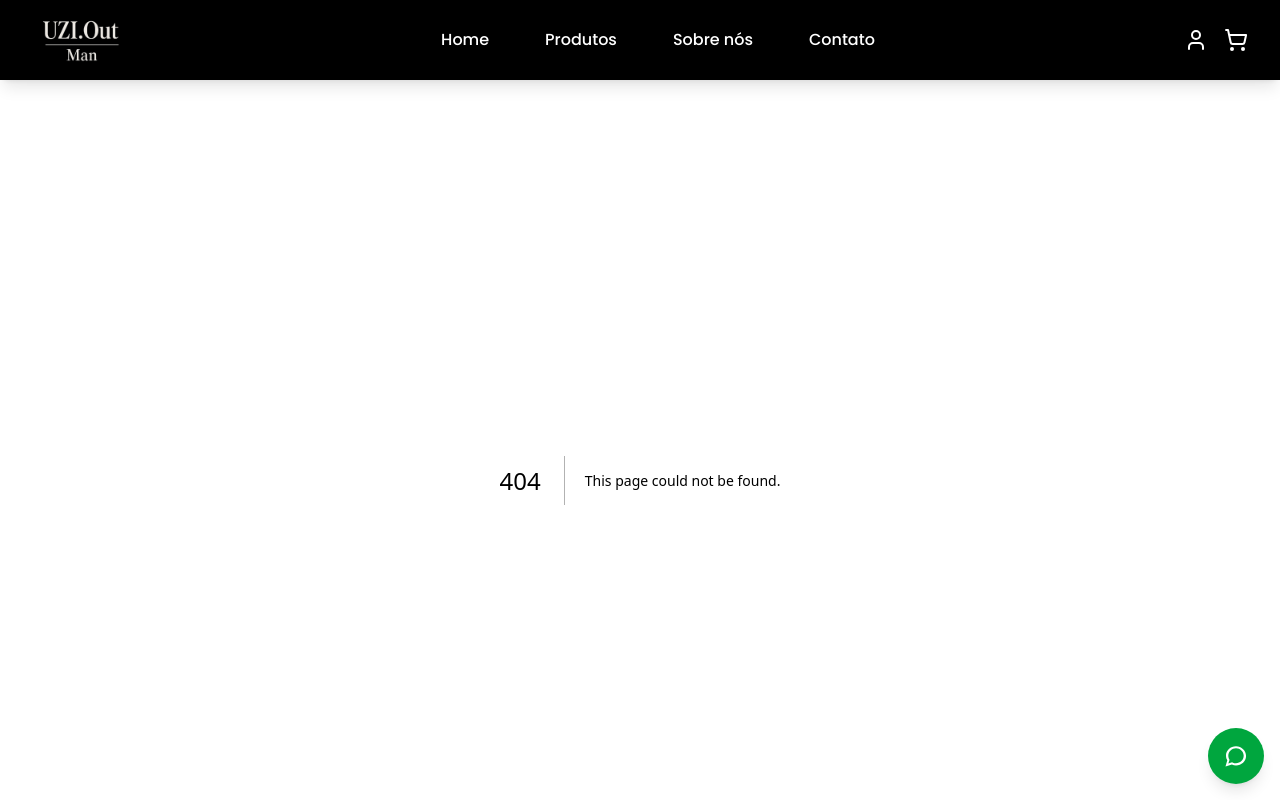
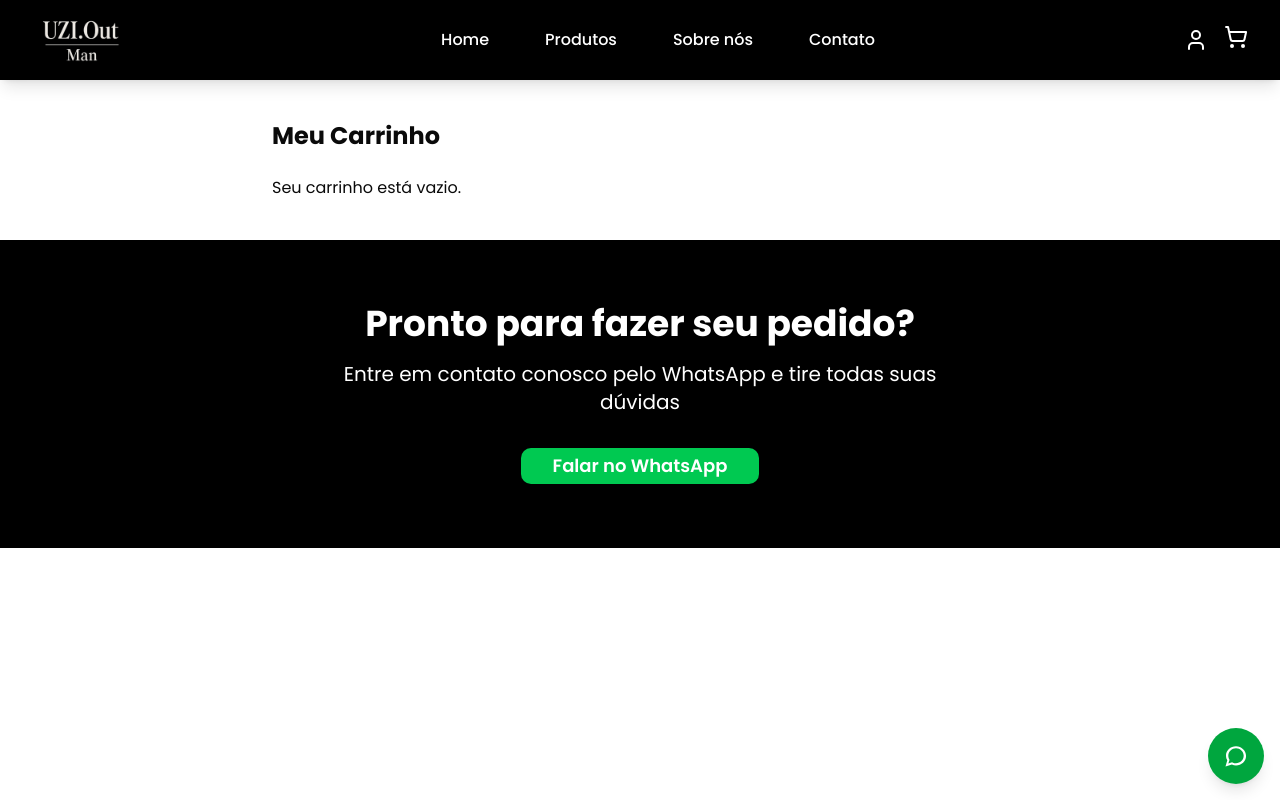
Before and after one commit to Muriiloo/ecommerce-tio, a Next.js app: page /carrinho in a window 1280 px wide. Before the commit this address had no page. Shown: the top 800 px of the page. Built offline with nearby package versions, Linux system fonts and the light colour scheme.

Commit message:
alter layouts and add minicart

```diff
--- a/src/app/admin/layout.tsx
+++ b/src/app/admin/layout.tsx
@@ -36,20 +36,28 @@ export default function AdminLayout({ children }: { children: ReactNode }) {
               {
                 href: "/admin/dashboard",
                 label: "Dashboard",
-                color: "blue-400",
+                color: "bg-blue-400",
               },
               {
                 href: "/admin/produtos",
                 label: "Produtos",
-                color: "green-400",
+                color: "bg-green-400",
               },
-              { href: "/admin/pedidos", label: "Pedidos", color: "orange-400" },
+              {
+                href: "/admin/pedidos",
+                label: "Pedidos",
+                color: "bg-orange-400"
+              },
               {
                 href: "/admin/usuarios",
                 label: "Usuários",
-                color: "purple-400",
+                color: "bg-purple-400",
               },
-              { href: "/", label: "Voltar ao site", color: "red-400" },
+              {
+                href: "/",
+                label: "Voltar ao site",
+                color: "bg-red-400"
+              },
             ].map(({ href, label, color }) => (
               <Link
                 key={label}
@@ -57,7 +65,7 @@ export default function AdminLayout({ children }: { children: ReactNode }) {
                 className="flex items-center px-4 py-3 rounded-lg text-gray-300 hover:text-white hover:bg-gray-700/50 transition-all duration-200 font-medium group"
               >
                 <span
-                  className={`w-2 h-2 bg-${color} rounded-full mr-3 opacity-0 group-hover:opacity-100 transition-opacity duration-200`}
+                  className={`w-2 h-2 ${color} rounded-full mr-3 opacity-0 group-hover:opacity-100 transition-opacity duration-200`}
                 />
                 {label}
               </Link>
--- /dev/null
+++ b/src/app/carrinho/page.tsx
@@ -0,0 +1,72 @@
+"use client";
+
+import { useCart } from "@/context/cartContext";
+
+const CarrinhoPage = () => {
+  const { cart, removeFromCart, increaseQty, decreaseQty, clearCart } = useCart();
+
+  const total = cart.reduce((sum, item) => sum + item.price * item.quantity, 0);
+
+  return (
+    <div className="max-w-3xl mx-auto py-10 px-4">
+      <h1 className="text-2xl font-bold mb-6">Meu Carrinho</h1>
+
+      {cart.length === 0 ? (
+        <p>Seu carrinho está vazio.</p>
+      ) : (
+        <>
+          <ul className="space-y-4">
+            {cart.map((item) => (
+              <li
+                key={item.id}
+                className="flex justify-between items-center border-b pb-4"
+              >
+                <div>
+                  <h2 className="font-semibold">{item.name}</h2>
+                  <p className="text-sm text-gray-600">
+                    {item.quantity}x R${item.price.toFixed(2)}
+                  </p>
+                  <div className="flex gap-2 mt-1">
+                    <button
+                      onClick={() => decreaseQty(item.id)}
+                      className="px-2 py-1 bg-gray-200 rounded"
+                    >
+                      -
+                    </button>
+                    <button
+                      onClick={() => increaseQty(item.id)}
+                      className="px-2 py-1 bg-gray-200 rounded"
+                    >
+                      +
+                    </button>
+                  </div>
+                </div>
+                <button
+                  onClick={() => removeFromCart(item.id)}
+                  className="text-red-600"
+                >
+                  Remover
+                </button>
+              </li>
+            ))}
+          </ul>
+
+          <div className="mt-6">
+            <p className="text-xl font-bold">Total: R${total.toFixed(2)}</p>
+            <button
+              onClick={clearCart}
+              className="mt-2 text-sm text-red-600 underline"
+            >
+              Limpar carrinho
+            </button>
+            <button className="block w-full mt-4 bg-black text-white py-2 rounded hover:bg-gray-800 transition">
+              Prosseguir com Pagamento
+            </button>
+          </div>
+        </>
+      )}
+    </div>
+  );
+};
+
+export default CarrinhoPage;
--- a/src/app/layout.tsx
+++ b/src/app/layout.tsx
@@ -6,6 +6,7 @@ import WhatsappButton from "@/components/whatsappButton";
 import Header from "@/components/header";
 import Footer from "@/components/footer";
 import { usePathname } from "next/navigation";
+import { CartProvider } from "@/context/cartContext";
 
 const poppins = Poppins({
   weight: ["100", "200", "300", "400", "500", "600", "700", "800", "900"],
@@ -23,10 +24,12 @@ export default function RootLayout({
   return (
     <html lang="en">
       <body className={`${poppins.className} antialiased`}>
-        {!isAdmin && <WhatsappButton />}
-        {!isAdmin && <Header />}
-        {children}
-        {!isAdmin && <Footer />}
+        <CartProvider>
+          {!isAdmin && <WhatsappButton />}
+          {!isAdmin && <Header />}
+          {children}
+          {!isAdmin && <Footer />}
+        </CartProvider>
       </body>
     </html>
   );
--- a/src/components/header.tsx
+++ b/src/components/header.tsx
@@ -1,4 +1,6 @@
 "use client";
+
+import MiniCart from "./miniCart";
 
 import Link from "next/link";
 import {
@@ -7,7 +9,6 @@ import {
   MessageCircle,
   Phone,
   ShoppingBasket,
-  ShoppingCart,
   User,
 } from "lucide-react";
 
@@ -71,7 +72,7 @@ const Header = () => {
 
           <div className="hidden md:flex items-center gap-4">
             <DropdownHeader icone={<User size={24} className="text-white" />} />
-            <ShoppingCart size={24} className="text-white " />
+            <MiniCart />
           </div>
 
           {/* Menu Mobile */}
--- /dev/null
+++ b/src/components/miniCart.tsx
@@ -0,0 +1,90 @@
+"use client";
+
+import { useCart } from "@/context/cartContext";
+import Link from "next/link";
+import { ShoppingCart, X } from "lucide-react";
+import { useState } from "react";
+
+const MiniCart = () => {
+  const { cart, removeFromCart, increaseQty, decreaseQty } = useCart();
+  const [isOpen, setIsOpen] = useState(false);
+
+  const total = cart.reduce((sum, item) => sum + item.price * item.quantity, 0);
+
+  return (
+    <div className="relative">
+      <button onClick={() => setIsOpen(!isOpen)}>
+        <ShoppingCart className="text-white" size={24} />
+        {cart.length > 0 && (
+          <span className="absolute -top-2 -right-2 bg-red-600 text-white text-xs w-5 h-5 rounded-full flex items-center justify-center">
+            {cart.length}
+          </span>
+        )}
+      </button>
+
+      {isOpen && (
+        <div
+          className="absolute right-0 mt-2 w-80 bg-white text-black rounded-lg shadow-lg z-50 p-4
+                     animate-fade-in"
+        >
+          <div className="flex justify-between items-center mb-2">
+            <h2 className="font-bold text-lg">Minha Sacola</h2>
+            <button onClick={() => setIsOpen(false)}>
+              <X size={20} />
+            </button>
+          </div>
+
+          {cart.length === 0 ? (
+            <p className="text-center py-8">Seu carrinho está vazio.</p>
+          ) : (
+            <ul className="space-y-3 max-h-64 overflow-y-auto">
+              {cart.map((item) => (
+                <li key={item.id} className="flex justify-between items-center">
+                  <div>
+                    <p className="font-semibold">{item.name}</p>
+                    <p className="text-sm text-gray-500">
+                      {item.quantity}x R${item.price.toFixed(2)}
+                    </p>
+                    <div className="flex gap-2 mt-1">
+                      <button
+                        onClick={() => decreaseQty(item.id)}
+                        className="px-2 py-1 bg-gray-200 rounded"
+                      >
+                        -
+                      </button>
+                      <button
+                        onClick={() => increaseQty(item.id)}
+                        className="px-2 py-1 bg-gray-200 rounded"
+                      >
+                        +
+                      </button>
+                    </div>
+                  </div>
+                  <button
+                    onClick={() => removeFromCart(item.id)}
+                    className="text-red-600"
+                  >
+                    Remover
+                  </button>
+                </li>
+              ))}
+            </ul>
+          )}
+
+          {cart.length > 0 && (
+            <div className="mt-4">
+              <p className="font-bold">Total: R${total.toFixed(2)}</p>
+              <Link href="/carrinho">
+                <button className="w-full mt-2 bg-black text-white py-2 rounded hover:bg-gray-800 transition">
+                  Finalizar Compra
+                </button>
+              </Link>
+            </div>
+          )}
+        </div>
+      )}
+    </div>
+  );
+};
+
+export default MiniCart;
--- /dev/null
+++ b/src/context/cartContext.tsx
@@ -0,0 +1,70 @@
+"use client";
+
+import { createContext, useContext, useState, ReactNode } from "react";
+
+type CartItem = {
+  id: string;
+  name: string;
+  price: number;
+  image?: string;
+  quantity: number;
+};
+
+type CartContextType = {
+  cart: CartItem[];
+  addToCart: (item: CartItem) => void;
+  removeFromCart: (id: string) => void;
+  increaseQty: (id: string) => void;
+  decreaseQty: (id: string) => void;
+  clearCart: () => void;
+};
+
+const CartContext = createContext<CartContextType | undefined>(undefined);
+
+export const CartProvider = ({ children }: { children: ReactNode }) => {
+  const [cart, setCart] = useState<CartItem[]>([]);
+
+  const addToCart = (item: CartItem) => {
+    setCart(prev =>
+      prev.find(i => i.id === item.id)
+        ? prev.map(i =>
+            i.id === item.id ? { ...i, quantity: i.quantity + item.quantity } : i
+          )
+        : [...prev, item]
+    );
+  };
+
+  const removeFromCart = (id: string) => {
+    setCart(prev => prev.filter(i => i.id !== id));
+  };
+
+  const increaseQty = (id: string) => {
+    setCart(prev =>
+      prev.map(i => (i.id === id ? { ...i, quantity: i.quantity + 1 } : i))
+    );
+  };
+
+  const decreaseQty = (id: string) => {
+    setCart(prev =>
+      prev.map(i =>
+        i.id === id && i.quantity > 1 ? { ...i, quantity: i.quantity - 1 } : i
+      )
+    );
+  };
+
+  const clearCart = () => setCart([]);
+
+  return (
+    <CartContext.Provider
+      value={{ cart, addToCart, removeFromCart, increaseQty, decreaseQty, clearCart }}
+    >
+      {children}
+    </CartContext.Provider>
+  );
+};
+
+export const useCart = () => {
+  const context = useContext(CartContext);
+  if (!context) throw new Error("useCart must be used within a CartProvider");
+  return context;
+};
--- /dev/null
+++ b/tailwind.config.js
@@ -0,0 +1,21 @@
+/** @type {import('tailwindcss').Config} */
+module.exports = {
+  content: [
+    "./app/**/*.{js,ts,jsx,tsx}",
+    "./components/**/*.{js,ts,jsx,tsx}",
+  ],
+  theme: {
+    extend: {
+      keyframes: {
+        'fade-in': {
+          '0%': { opacity: '0', transform: 'scale(0.95)' },
+          '100%': { opacity: '1', transform: 'scale(1)' },
+        },
+      },
+      animation: {
+        'fade-in': 'fade-in 0.3s ease-out forwards',
+      },
+    },
+  },
+  plugins: [],
+}
```
